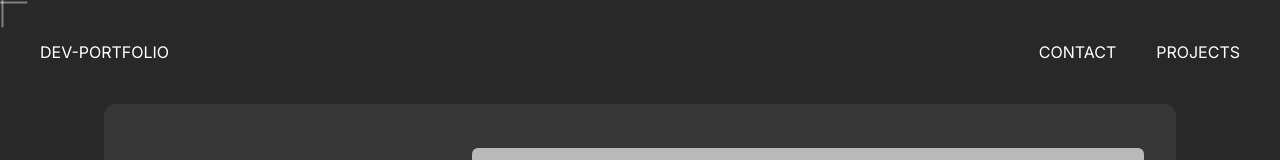
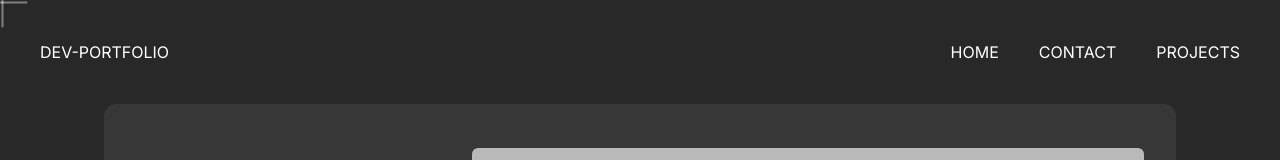
Before and after one commit to s2kshare/dev-portfolio, a React (Vite) app: page / in a window 1280 px wide. Shown: the top 160 px of the page. Built offline with nearby package versions, Linux system fonts and the light colour scheme.

Commit message:
Finishing Up 5-3-25

```diff
--- a/src/components/Navbar.jsx
+++ b/src/components/Navbar.jsx
@@ -14,7 +14,7 @@ function Navbar() {
                 <Link
                     to={"/"}
                     alt="Just hold on, we're going home!"
-                    className="hoverable pointer-events-auto hidden md:visible hover:cursor-pointer"
+                    className="hoverable pointer-events-auto hidden sm:flex hover:cursor-pointer"
                 >
                     HOME
                 </Link>
```
